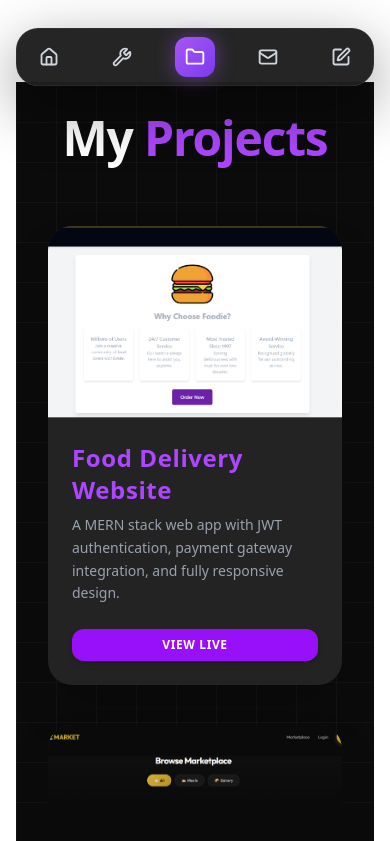
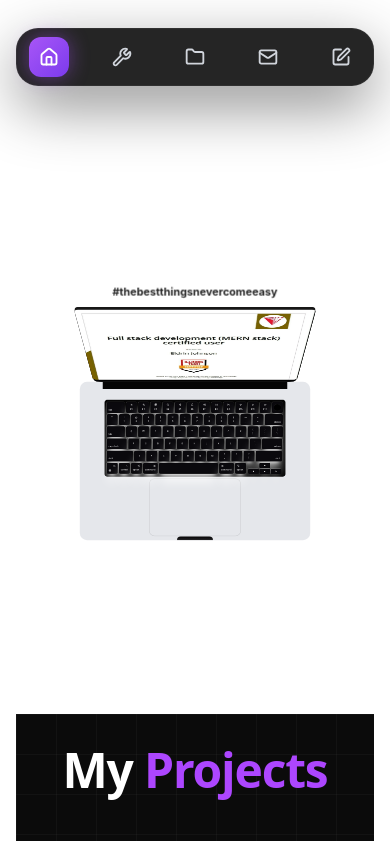
Before and after one commit to ELDRIN23/eldrinPortfolio, a React (Vite) app: page /projects in a window 390 px wide. Shown: the top 841 px of the page. Built offline with nearby package versions, Linux system fonts and the light colour scheme; no server answers.

Commit message:
new update macbook animation fix

```diff
--- a/src/components/ui/macbook-scroll.tsx
+++ b/src/components/ui/macbook-scroll.tsx
@@ -55,13 +55,13 @@ export const MacbookScroll = ({
   return (
     <div
       ref={ref}
-      className="flex min-h-[200vh] shrink-0 scale-[0.35] transform flex-col items-center justify-start py-0 [perspective:800px] sm:scale-50 md:scale-100 md:py-80">
+     className="flex min-h-[70vh] md:min-h-[140vh] shrink-0 scale-[0.45] transform flex-col items-center justify-start pt-16 md:pt-0 [perspective:800px] sm:scale-[0.6] md:scale-[0.85] md:py-40">
       <motion.h2
         style={{
           translateY: textTransform,
           opacity: textOpacity,
         }}
-        className="mb-20 text-center text-3xl font-bold text-neutral-800 dark:text-white">
+        className="mb-6 md:mb-20 text-center text-2xl md:text-3xl font-bold text-neutral-800 dark:text-white">
         {title || (
           <span>
             This Macbook is built with Tailwindcss. <br /> No kidding.
@@ -121,7 +121,7 @@ export const Lid = ({
           transformOrigin: "bottom",
           transformStyle: "preserve-3d",
         }}
-        className="relative h-[12rem] w-[32rem] rounded-2xl bg-[#010101] p-2">
+        className="relative h-[10rem] w-[28rem] rounded-2xl bg-[#010101] p-2">
         <div
           style={{
             boxShadow: "0px 2px 0px 2px #171717 inset",
@@ -141,7 +141,7 @@ export const Lid = ({
           transformStyle: "preserve-3d",
           transformOrigin: "top",
         }}
-        className="absolute inset-0 h-96 w-[32rem] rounded-2xl bg-[#010101] p-2">
+        className="absolute inset-0 h-80 w-[28rem] rounded-2xl bg-[#010101] p-2">
         <div className="absolute inset-0 rounded-lg bg-[#272729]" />
         <img
           src={src}
--- a/src/pages/Projects.jsx
+++ b/src/pages/Projects.jsx
@@ -100,9 +100,9 @@ export default function Projects() {
       `}</style>
 
       {/* macbook scroll animation */}
-      <div className="hidden lg:block">
+      <div className="relative z-0">
         <MacbookScroll
-          src="/image.png"
+          src="/certificate.jpg"
           title={
             <span>
               #thebestthingsnevercomeeasy<br></br>
@@ -110,10 +110,9 @@ export default function Projects() {
           }
         />
       </div>
-
       <div
         id="project"
-        className="min-h-screen p-8 bg-grid text-gray-100 flex flex-col items-center justify-center space-y-16 font-sans overflow-x-hidden"
+        className="relative z-50 min-h-screen p-8 bg-grid text-gray-100 flex flex-col items-center justify-center space-y-16 font-sans overflow-x-hidden"
       >
         {/* Main Heading Scroll Animation */}
         <div className="text-center">
```
Also changed, not shown: src/pages/Home.jsx (line endings or trailing spaces).
